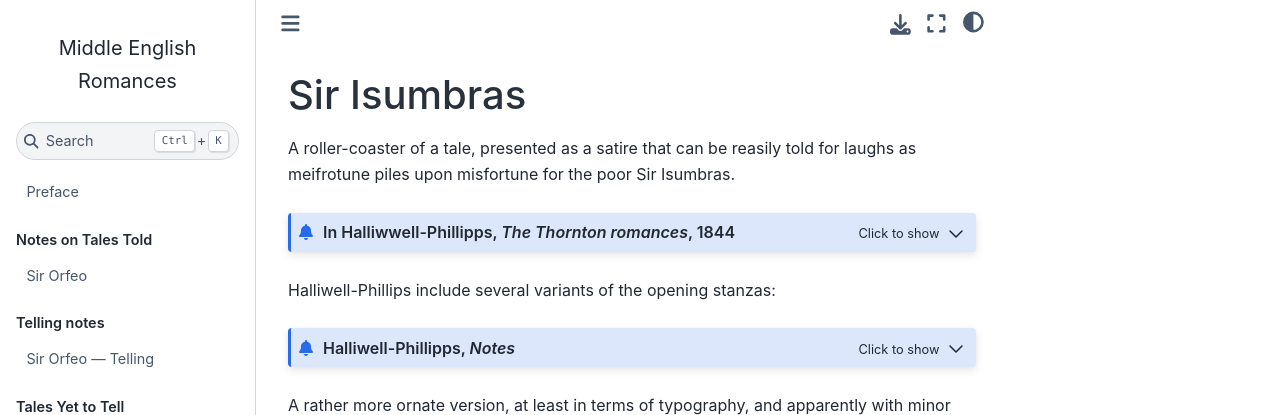
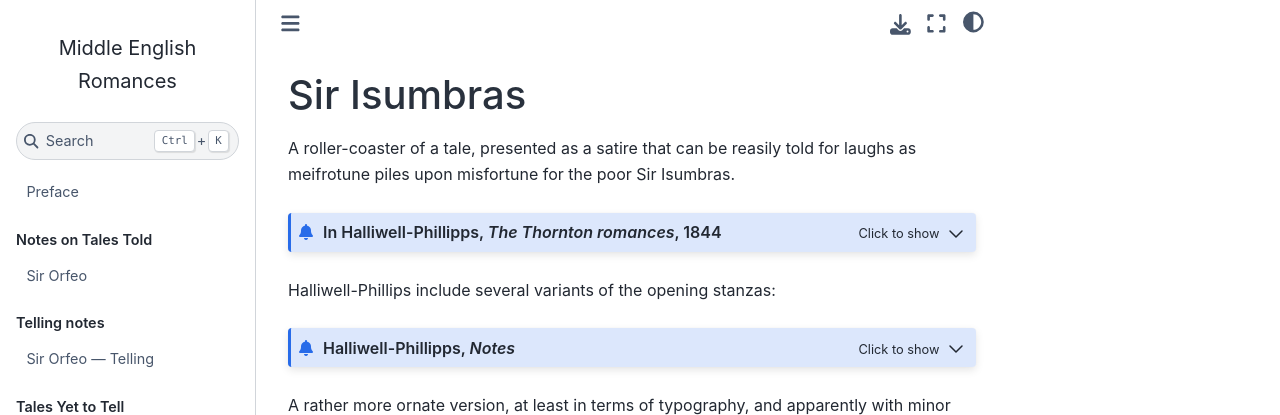
Before and after one commit to psychemedia/middle-english-romances, a Jupyter Book: the page built from sir-isumbras.md, in a window 1280 px wide. Shown: the top 415 px of the page. Built offline with Jupyter Book 1.0.4 settings and Sphinx 7.4.7 and the Sphinx Book theme 1.1.4, drawn with Linux system fonts in a browser that asks for light colours.

Commit message:
Update sir-isumbras.md

````diff
--- a/sir-isumbras.md
+++ b/sir-isumbras.md
@@ -2,7 +2,7 @@
 
 A roller-coaster of a tale, presented as a satire that can be reasily told for laughs as meifrotune piles upon misfortune for the poor Sir Isumbras.
 
-```{admonition} In Halliwwell-Phillipps, *The Thornton romances*, 1844
+```{admonition} In Halliwell-Phillipps, *The Thornton romances*, 1844
 :class: dropdown
 
 James Orchard Halliwell-Phillipps, [*The Thornton romances : the early English metrical romances of Perceval, Isumbras, Eglamour, and Degrevant : selected from manuscripts at Lincoln and Cambridge*](https://archive.org/details/thorntonromances30halluoft/page/88/mode/2up), 1844, pp. 88-120
@@ -1018,7 +1018,7 @@ Halliwell-Phillips include several variants of the opening stanzas:
 
 ```{admonition} Halliwell-Phillipps, *Notes*
 :class: dropdown
-In Halliwwell-Phillipps, *The Thornton romances*, 1844
+In Halliwell-Phillipps, *The Thornton romances*, 1844
 :class: dropdown
 
 James Orchard Halliwell-Phillipps, [*The Thornton romances : the early English metrical romances of Perceval, Isumbras, Eglamour, and Degrevant : selected from manuscripts at Lincoln and Cambridge*](https://archive.org/details/thorntonromances30halluoft/page/88/mode/2up), 1844, pp. 267-273
````
